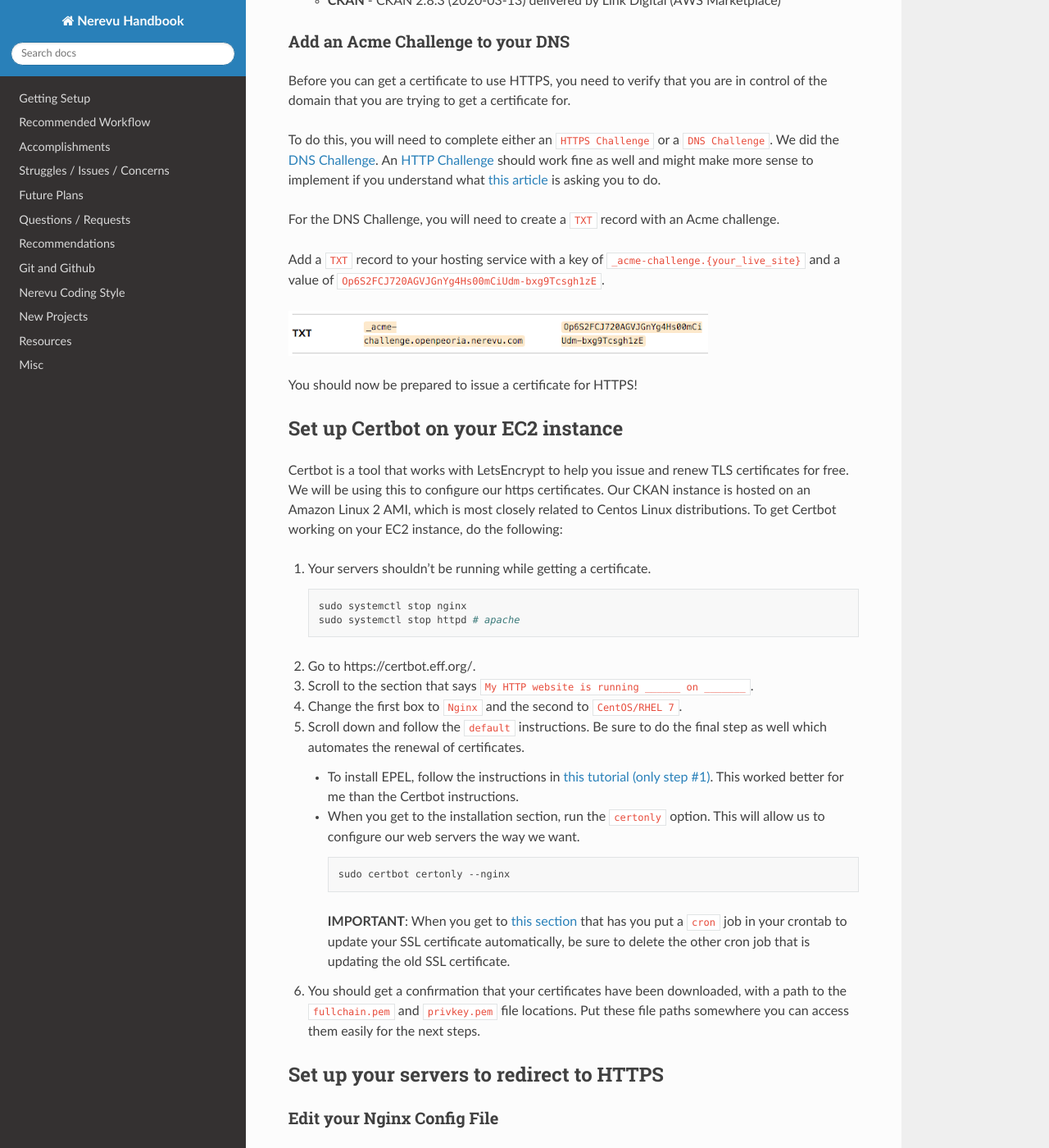
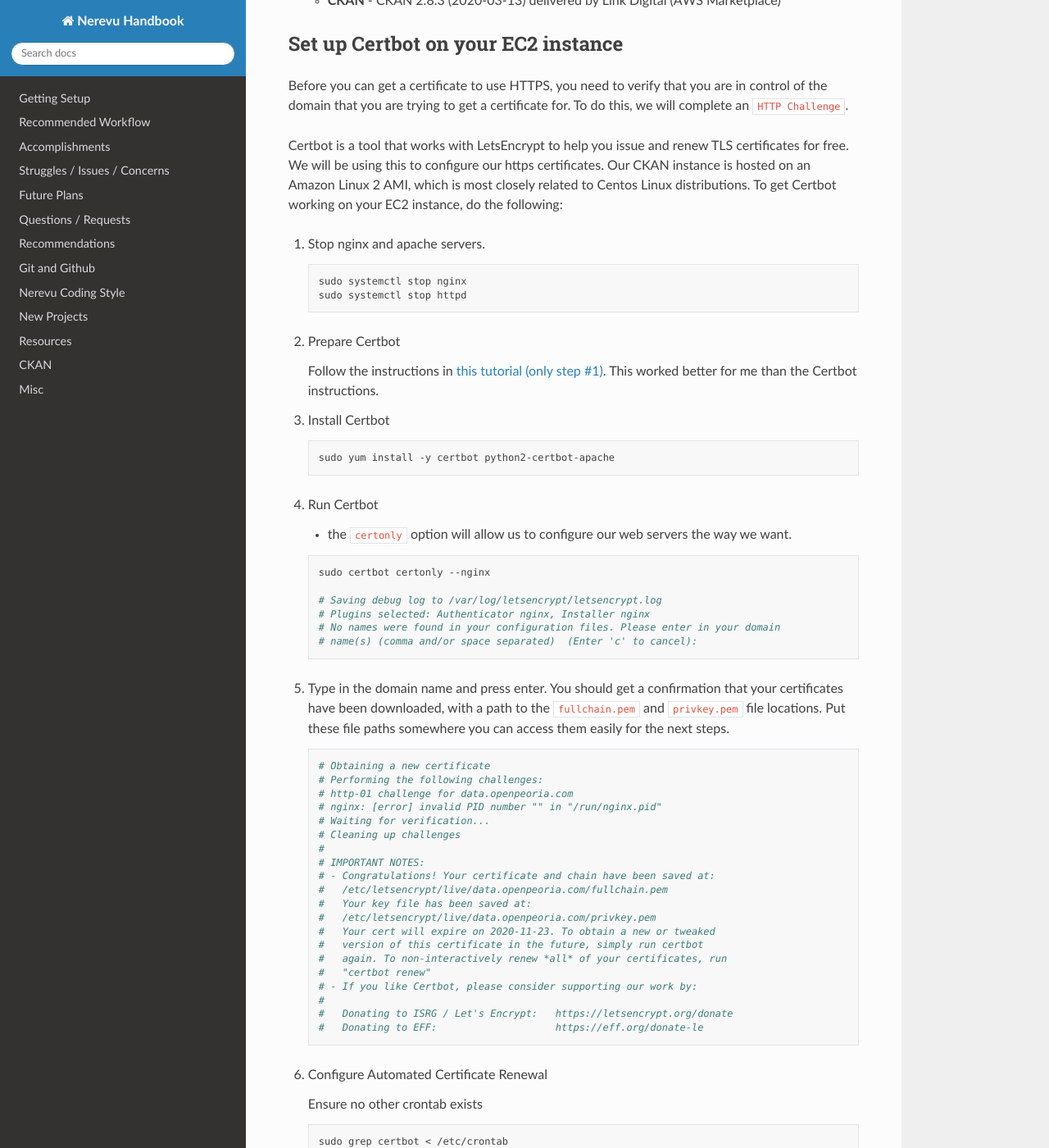
Before and after one commit to nerevu/handbook, a Sphinx documentation site: the page built from docs/ckan-https.md, in a window 1280 px wide and 1400 px high, scrolled down 540 px. Shown: the whole window at 82% size. Built offline with Sphinx 7.4.7 and the Read the Docs theme 2.0.0, drawn with Linux system fonts in a browser that asks for light colours; some of the changed text lies outside the part shown.

Commit message:
[FIX] Update ckan docs and add to index

````diff
--- a/docs/ckan-https.md
+++ b/docs/ckan-https.md
@@ -7,56 +7,97 @@ CKAN uses an Nginx server as a reverse proxy to an Apache server. This means tha
 ## Prerequisites
 
 - Enable inbound connections on port 443 (HTTPS) for your EC2 instance Security Group rules.
+
 - Knowledge of terminal editors - I use `vim`, but feel free to use `nano` or whatever editor you like.
-- Below are the versions for the technologies I'm using. You probably don't need the exact versions.
-  - **Nginx** - nginx/1.12.2
-  - **Apache Web Server** - Server version: Apache/2.4.41 ()
-  - **CKAN** - CKAN 2.8.3 (2020-03-13) delivered by Link Digital (AWS Marketplace)
 
-### Add an Acme Challenge to your DNS
-Before you can get a certificate to use HTTPS, you need to verify that you are in control of the domain that you are trying to get a certificate for.
+- Below are the versions for the technologies I'm using. You probably don't need the exact versions:
 
-To do this, you will need to complete either an `HTTPS Challenge` or a `DNS Challenge`. We did the [DNS Challenge](https://letsencrypt.org/docs/challenge-types/#dns-01-challenge). An [HTTP Challenge](https://letsencrypt.org/docs/challenge-types/#http-01-challenge) should work fine as well and might make more sense to implement if you understand what [this article](https://letsencrypt.org/docs/challenge-types/) is asking you to do.
-
-For the DNS Challenge, you will need to create a `TXT` record with an Acme challenge.
-
-Add a `TXT` record to your hosting service with a key of `_acme-challenge.{your_live_site}` and a value of `Op6S2FCJ720AGVJGnYg4Hs00mCiUdm-bxg9Tcsgh1zE`.
-
-![img](../assets/txt_record.png)
-
-You should now be prepared to issue a certificate for HTTPS!
+    - **Nginx** - nginx/1.12.2
+    - **Apache Web Server** - Server version: Apache/2.4.41 ()
+    - **CKAN** - CKAN 2.8.3 (2020-03-13) delivered by Link Digital (AWS Marketplace)
 
 ## Set up Certbot on your EC2 instance
 
+Before you can get a certificate to use HTTPS, you need to verify that you are in control of the domain that you are trying to get a certificate for. To do this, we will complete an [`HTTP Challenge`](https://letsencrypt.org/docs/challenge-types/#http-01-challenge).
+
 Certbot is a tool that works with LetsEncrypt to help you issue and renew TLS certificates for free. We will be using this to configure our https certificates. Our CKAN instance is hosted on an Amazon Linux 2 AMI, which is most closely related to Centos Linux distributions. To get Certbot working on your EC2 instance, do the following:
 
-1. Your servers shouldn't be running while getting a certificate.
+1. Stop nginx and apache servers.
 
-   ```bash
-   sudo systemctl stop nginx
-   sudo systemctl stop httpd # apache
-   ```
+    ```bash
+    sudo systemctl stop nginx
+    sudo systemctl stop httpd
+    ```
 
-2. Go to https://certbot.eff.org/.
+2. Prepare Certbot
 
-3. Scroll to the section that says `My HTTP website is running ______ on _______`.
+    Follow the instructions in [this tutorial (only step #1)](https://docs.aws.amazon.com/AWSEC2/latest/UserGuide/SSL-on-amazon-linux-2.html#prepare). This worked better for me than the Certbot instructions.
 
-4. Change the first box to `Nginx` and the second to `CentOS/RHEL 7`.
 
-5. Scroll down and follow the `default` instructions. Be sure to do the final step as well which automates the renewal of certificates.
+3. Install Certbot
 
-   - To install EPEL, follow the instructions in [this tutorial (only step #1)](https://docs.aws.amazon.com/AWSEC2/latest/UserGuide/SSL-on-amazon-linux-2.html#prepare). This worked better for me than the Certbot instructions.
+    ```bash
+    sudo yum install -y certbot python2-certbot-apache
+    ```
 
-   - When you get to the installation section, run the `certonly` option. This will allow us to configure our web servers the way we want.
 
-     ```bash
-     sudo certbot certonly --nginx
-     ```
+4. Run Certbot
 
-        **IMPORTANT**: When you get to [this section](https://handbook.nerevu.com/ckan-https.html#set-up-certbot-on-your-ec2-instance) that has you put a `cron` job in your crontab to update your SSL certificate automatically, be sure to delete the other cron job that is updating the old SSL certificate.
+    - the `certonly` option will allow us to configure our web servers the way we want.
 
-6. You should get a confirmation that your certificates have been downloaded, with a path to the `fullchain.pem` and `privkey.pem` file locations. Put these file paths somewhere you can access them easily for the next steps.
+    ```bash
+    sudo certbot certonly --nginx
 
+    # Saving debug log to /var/log/letsencrypt/letsencrypt.log
+    # Plugins selected: Authenticator nginx, Installer nginx
+    # No names were found in your configuration files. Please enter in your domain
+    # name(s) (comma and/or space separated)  (Enter 'c' to cancel):
+    ```
+
+5. Type in the domain name and press enter. You should get a confirmation that your certificates have been downloaded, with a path to the `fullchain.pem` and `privkey.pem` file locations. Put these file paths somewhere you can access them easily for the next steps.
+
+    ```bash
+    # Obtaining a new certificate
+    # Performing the following challenges:
+    # http-01 challenge for data.openpeoria.com
+    # nginx: [error] invalid PID number "" in "/run/nginx.pid"
+    # Waiting for verification...
+    # Cleaning up challenges
+    #
+    # IMPORTANT NOTES:
+    # - Congratulations! Your certificate and chain have been saved at:
+    #   /etc/letsencrypt/live/data.openpeoria.com/fullchain.pem
+    #   Your key file has been saved at:
+    #   /etc/letsencrypt/live/data.openpeoria.com/privkey.pem
+    #   Your cert will expire on 2020-11-23. To obtain a new or tweaked
+    #   version of this certificate in the future, simply run certbot
+    #   again. To non-interactively renew *all* of your certificates, run
+    #   "certbot renew"
+    # - If you like Certbot, please consider supporting our work by:
+    #
+    #   Donating to ISRG / Let's Encrypt:   https://letsencrypt.org/donate
+    #   Donating to EFF:                    https://eff.org/donate-le
+    ```
+
+
+6. Configure Automated Certificate Renewal
+
+    Ensure no other crontab exists
+
+    ```bash
+    sudo grep certbot < /etc/crontab
+    ```
+
+    If no other one exists, add it
+
+    ```bash
+    echo "0 0,12 * * * root python -c 'import random; import time; time.sleep(random.random() * 3600)' && certbot renew -q" | sudo tee -a /etc/crontab > /dev/null
+    ```
+
+References:
+
+- [docs.aws.amazon.com](https://docs.aws.amazon.com/AWSEC2/latest/UserGuide/SSL-on-amazon-linux-2.html)
+- [certbot.eff.org](https://certbot.eff.org/lets-encrypt/centosrhel7-nginx)
 
 ## Set up your servers to redirect to HTTPS
 
@@ -71,82 +112,101 @@ Now we need to configure our Nginx and Apache servers to work with HTTPS.
    ```
 
 2. We will need to remove the existing server block and add the following server block rule to listen for HTTPS traffic.
-   ```nginx
-   server {
-       listen 443;
-       ssl on;
-       # REPLACE THESE 2 PATHS WITH THE PATHS YOU COPIED FROM CERTBOT EARLIER
-       ssl_certificate /etc/letsencrypt/live/openpeoria.nerevu.com/fullchain.pem;
-       ssl_certificate_key /etc/letsencrypt/live/openpeoria.nerevu.com/privkey.pem;
 
-       client_max_body_size 100M;
-       location / {
-           #redirect all https requests to the apache server hosting our CKAN instance
-           proxy_pass http://127.0.0.1:8000/;
-           proxy_set_header X-Forwarded-For $remote_addr;
-           proxy_set_header Host $host;
-           proxy_cache cache;
-           proxy_cache_bypass $cookie_auth_tkt;
-           proxy_no_cache $cookie_auth_tkt;
-           proxy_cache_valid 30m;
-           proxy_cache_key $host$scheme$proxy_host$request_uri;
-           # In emergency comment out line to force caching
-           # proxy_ignore_headers X-Accel-Expires Expires Cache-Control;
-       }
-   }
-   ```
+    ```nginx
+    server {
+        listen 443;
+        ssl on;
+        # REPLACE THESE 2 PATHS WITH THE PATHS YOU COPIED FROM CERTBOT EARLIER
+        ssl_certificate /etc/letsencrypt/live/data.openpeoria.com/fullchain.pem;
+        ssl_certificate_key /etc/letsencrypt/live/data.openpeoria.com/privkey.pem;
+
+        client_max_body_size 100M;
+        location / {
+            #redirect all https requests to the apache server hosting our CKAN instance
+            proxy_pass http://127.0.0.1:8000/;
+            proxy_set_header X-Forwarded-For $remote_addr;
+            proxy_set_header Host $host;
+            proxy_cache cache;
+            proxy_cache_bypass $cookie_auth_tkt;
+            proxy_no_cache $cookie_auth_tkt;
+            proxy_cache_valid 30m;
+            proxy_cache_key $host$scheme$proxy_host$request_uri;
+            # In emergency comment out line to force caching
+            # proxy_ignore_headers X-Accel-Expires Expires Cache-Control;
+        }
+    }
+    ```
 
 3. Now add another rule for Port 80 (HTTP) traffic that redirects all traffic through the HTTPS rule we just made.
 
-   ```nginx
-   server {
+    ```nginx
+    server {
        listen 80;
-       server_name openpeoria.nerevu.com;
+       server_name data.openpeoria.com;
        rewrite ^ https://$server_name$request_uri? permanent;
-   }
-   ```
+    }
+    ```
 
-   Save and exit this file.
+4. Save and exit this file.
 
-4. Restart your Nginx server.
+5. Restart your Nginx server.
 
-   ```bash
-   sudo systemctl restart nginx
-   ```
+    ```bash
+    sudo systemctl restart nginx
+    ```
 
-### Edit Your Apache Config File
+6. If you get the error `Job for nginx.service failed because the control process exited with error code. See "systemctl status nginx.service" and "journalctl -xe" for details.`, kill the nginx process and retry.
+
+    ```bash
+    sudo pkill -f nginx & wait $!
+    [1] 9588
+    [1]+  Done                    sudo pkill -f nginx
+    sudo systemctl restart nginx
+    ```
+
+### Edit Your Apache Config Files
 
 If `mod_ssl` is installed on Apache, you will have an `/etc/httpd/conf.d/ssl.conf` file that is listening for HTTPS connections. We want Nginx to handle HTTPS, so we will remove this functionality.
 
 1. Open an editor for `/etc/httpd/conf.d/ssl.conf`.
 
-   ```bash
-   sudo nano /etc/httpd/conf.d/ssl.conf
-   ```
+    ```bash
+    sudo nano /etc/httpd/conf.d/ssl.conf
+    ```
 
 2. Remove the HTTPS listener
 
-   ```bash
-   # remove this line
-   Listen 443
-   ```
+    ```bash
+    # remove this line
+    Listen 443
+    ```
 
-   Save and exit.
+3. Ensure the correct server name is present
 
-3. Comment out the `mod_http2` section of your `/etc/httpd/conf/httpd.conf` file.
-   ```bash
-   # <IfModule mod_http2.c>
-   #    Protocols h2 h2c http/1.1
-   # </IfModule>
-   ```
+    ```bash
+    # Search for lines like the following
+    SSLCertificateFile /etc/letsencrypt/live/data.openpeoria.com/fullchain.pem
+    SSLCertificateKeyFile /etc/letsencrypt/live/data.openpeoria.com/privkey.pem
+    ```
 
-4. Restart your Apache server.
+4. Save and exit.
 
-   ```bash
-   sudo systemctl start httpd
-   ```
+5. Comment out the `mod_http2` section of your `/etc/httpd/conf/httpd.conf` file.
 
-5. If you are having trouble restarting your server, check the config file by running `apachectl configtest` from the command line. Don't worry if you get an `SSLCertificateFile does not exist` error. Apache isn't handling HTTPS, so we don't need to worry about this.
+    ```bash
+    # <IfModule mod_http2.c>
+    #    Protocols h2 h2c http/1.1
+    # </IfModule>
+    ```
+
+6. Restart your Apache server.
+
+    ```bash
+    sudo systemctl restart httpd
+    ```
+
+7. If you are having trouble restarting your server, check the config file by running `apachectl configtest` from the command line. Don't worry if you get an `SSLCertificateFile does not exist` error. Apache isn't handling HTTPS, so we don't need to worry about this.
 
 ### Edit your CKAN Installation
 
@@ -154,16 +214,16 @@ After the following two steps, your site should run via https! However, static c
 
 1. Change the `ckan.site_url` variable in the `/etc/ckan/default/production.ini` file to your https domain name.
 
-   ```ini
-   ## Site Settings
-   ckan.site_url = https://openpeoria.nerevu.com
-   ```
+    ```ini
+    ## Site Settings
+    ckan.site_url = https://data.openpeoria.com
+    ```
 
 2. Restart your apache server
 
-   ```bash
-   sudo systemctl restart httpd
-   ```
+    ```bash
+    sudo systemctl restart httpd
+    ```
 
 ## Conclusion
 
````
Also changed, not shown: docs/ckan.md (added, +7 -0 lines), docs/index.rst (+2 -5 lines), docs/make-ckan-live.md (+1 -1 lines), docs/upgrade-ckan-instance.md (+41 -9 lines).
